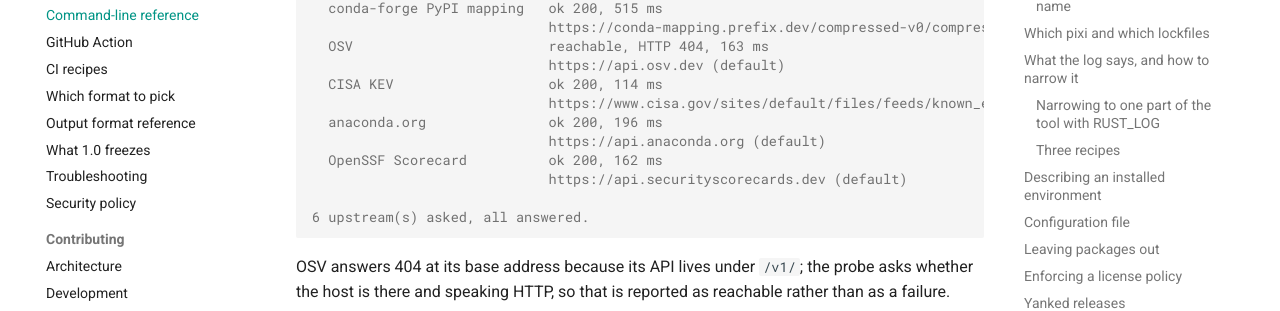
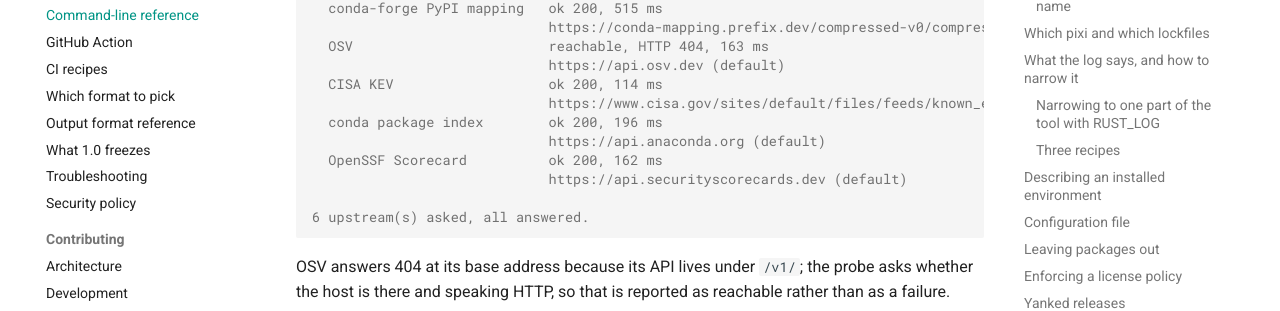
Before and after one commit to aesir-oss/pixi-sbom, an MkDocs documentation site: the page built from docs/cli.md, in a window 1280 px wide and 900 px high, scrolled down 30497 px. Shown: the part 147-458 px from the top of the window. Built offline with MkDocs 1.6.1 and Material for MkDocs 9.7.7, drawn with Linux system fonts in a browser that asks for light colours; comment, search, counter and statistics services are not loaded; the version menu is left out; some of the changed text lies outside the part shown.

Commit message:
fix: --doctor names the conda index by its role, not by a hostname (#264)
Five of the six upstreams --doctor lists are named for what they are, so the
label stays true when the address is repointed. The sixth was named
`anaconda.org`, which is a hostname, so `PIXI_SBOM_ANACONDA_URL=https://
mirror.internal` printed a row labelled anaconda.org pointing somewhere that
is not. It is now `conda package index`, parallel to `PyPI index`: both
answer "where are this ecosystem's releases looked up".

`PIXI_SBOM_ANACONDA_URL` is unchanged — environment variables are frozen by
docs/stability.md, and only the display name moved. --doctor output is
explicitly not covered by that freeze.


Claude-Session: https://claude.ai/code/session_01WCSL7mYk3kx1zpjZipKBnE

Co-authored-by: Claude Opus 5 (1M context) <noreply@anthropic.com>

```diff
--- a/docs/cli.md
+++ b/docs/cli.md
@@ -1013,7 +1013,7 @@ Six have a fixed address, and each can be pointed somewhere else:
 | conda-forge PyPI mapping | `https://conda-mapping.prefix.dev/compressed-v0/compressed_mapping.json` | `--pypi-mapping prefix` | `--pypi-mapping-file <FILE>` |
 | OSV | `https://api.osv.dev` | `--vulnerabilities osv` | `PIXI_SBOM_OSV_URL` |
 | CISA KEV | `https://www.cisa.gov/sites/default/files/feeds/known_exploited_vulnerabilities.json` | `--kev` | `PIXI_SBOM_KEV_URL` |
-| anaconda.org | `https://api.anaconda.org` | `--report outdated` | `PIXI_SBOM_ANACONDA_URL` |
+| conda package index | `https://api.anaconda.org` | `--report outdated` | `PIXI_SBOM_ANACONDA_URL` |
 | OpenSSF Scorecard | `https://api.securityscorecards.dev` | `--scorecard` | `PIXI_SBOM_SCORECARD_URL` |
 
 Two more have no fixed address, because they are fetched from wherever each package says it lives. Both read a few
@@ -1061,7 +1061,7 @@ Upstreams
                              https://api.osv.dev (default)
   CISA KEV                   ok 200, 114 ms
                              https://www.cisa.gov/sites/default/files/feeds/known_exploited_vulnerabilities.json (default)
-  anaconda.org               ok 200, 196 ms
+  conda package index        ok 200, 196 ms
                              https://api.anaconda.org (default)
   OpenSSF Scorecard          ok 200, 162 ms
                              https://api.securityscorecards.dev (default)
```
Also changed, not shown: 2 other files.
